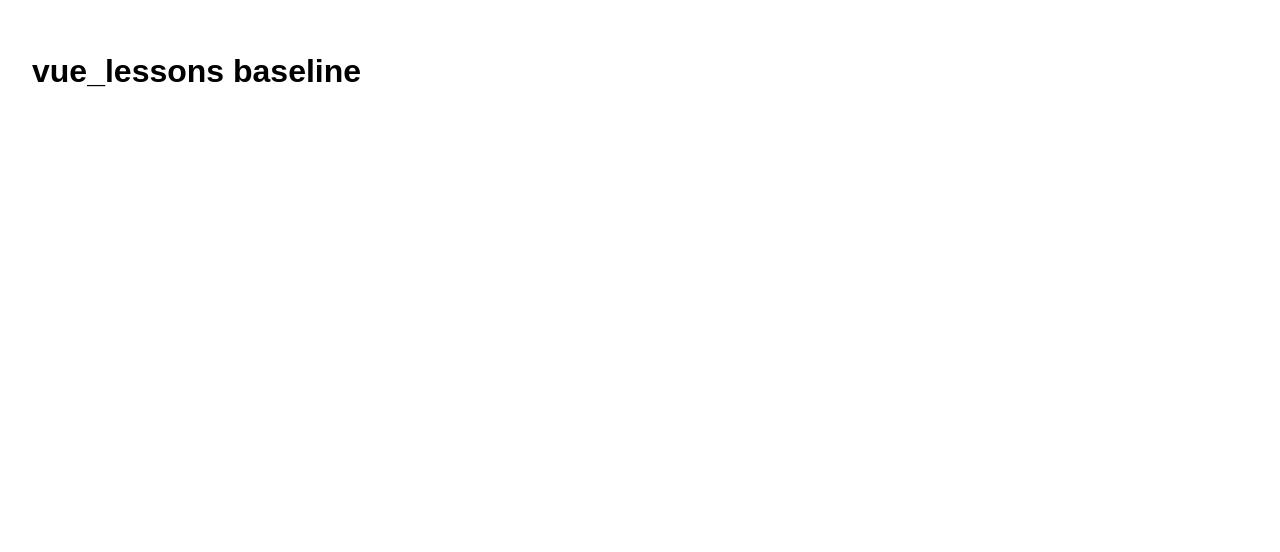
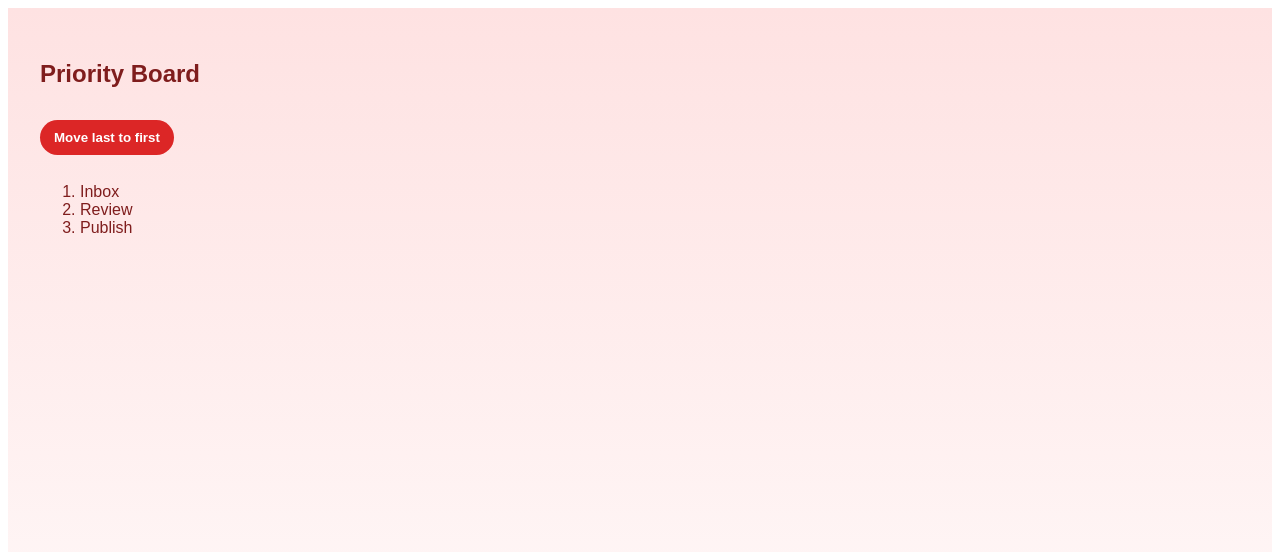
Before and after one commit to angularWorkshop/vue_lessons, a Vue app: page / in a window 1280 px wide. Shown: the top 552 px of the page. Built offline with nearby package versions, Linux system fonts and the light colour scheme.

Commit message:
feat: add vue answer-topic-08-exercise-02-reorder-list-identity solution

```diff
--- a/src/App.vue
+++ b/src/App.vue
@@ -1,16 +1,48 @@
 <script setup>
-const title = 'vue_lessons baseline';
+import { reactive } from 'vue';
+import { reorderBoardSeed } from './reorder-board-seed.js';
+
+const board = reactive({
+  ...reorderBoardSeed,
+});
+
+function moveLastToFirst() {
+  const nextTasks = [...board.tasks];
+  const lastTask = nextTasks.pop();
+  nextTasks.unshift(lastTask);
+  board.tasks = nextTasks;
+}
 </script>
 
 <template>
-  <main class="app">
-    <h1>{{ title }}</h1>
-  </main>
+  <section class="reorder-board">
+    <h1>Priority Board</h1>
+    <button type="button" @click="moveLastToFirst">Move last to first</button>
+    <ol>
+      <li v-for="task in board.tasks" :key="task.id">{{ task.title }}</li>
+    </ol>
+  </section>
 </template>
 
 <style scoped>
-.app {
-  padding: 24px;
+.reorder-board {
+  min-height: 100vh;
+  padding: 32px;
+  display: grid;
+  gap: 12px;
+  align-content: start;
+  background: linear-gradient(180deg, #fee2e2 0%, #ffffff 100%);
+  color: #7f1d1d;
   font-family: Arial, sans-serif;
 }
+
+button {
+  justify-self: start;
+  border: 0;
+  border-radius: 999px;
+  padding: 10px 14px;
+  background: #dc2626;
+  color: white;
+  font-weight: 700;
+}
 </style>
--- /dev/null
+++ b/src/reorder-board-seed.js
@@ -0,0 +1,7 @@
+export const reorderBoardSeed = {
+  tasks: [
+    { id: 't1', title: 'Inbox' },
+    { id: 't2', title: 'Review' },
+    { id: 't3', title: 'Publish' },
+  ],
+};
```
Also changed, not shown: src/main.js (line endings or trailing spaces), 2 other files (tests, documents, lock files or other folders).
